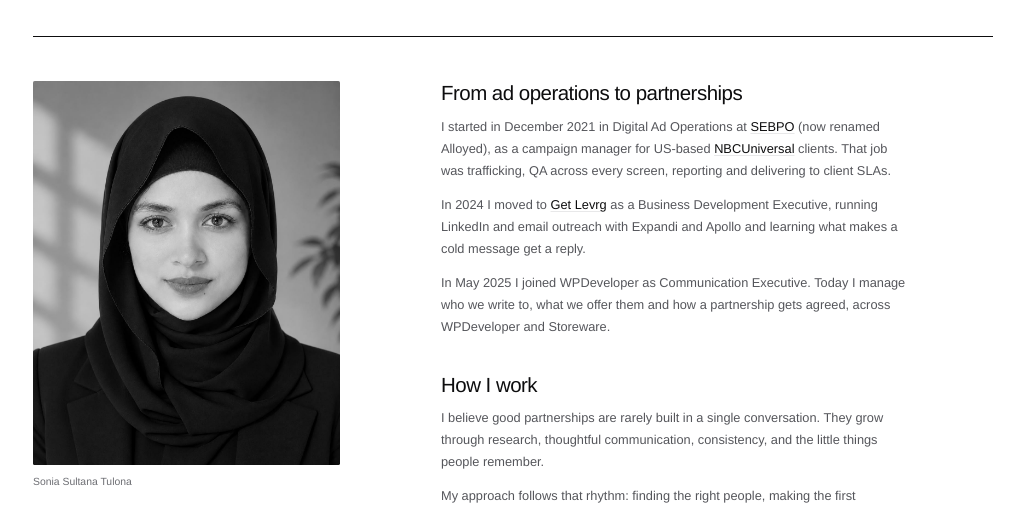
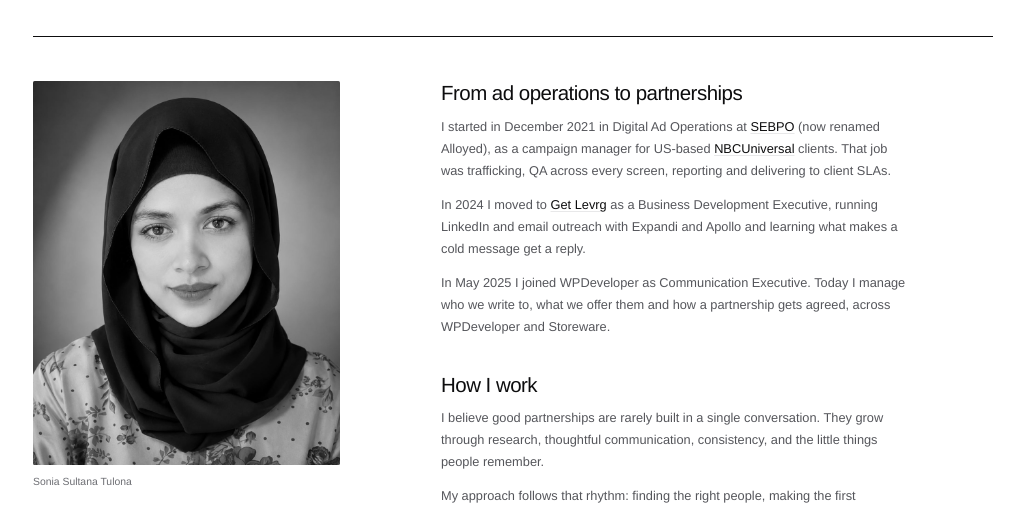
Before and after one commit to tulonaa/tulona.me, a plain HTML site: page about/index.html in a window 1280 px wide. Shown: the part 287-796 px from the top of the page, without its empty margins (127-1146 px from the left). Drawn offline with Linux system fonts and the light colour scheme; a web font is replaced by a local one.

Commit message:
About: use the earlier portrait
Co-Authored-By: Claude Sonnet 5.5 <noreply@anthropic.com>
Claude-Session: https://claude.ai/code/session_01CcL7wFDHEa9dt9SNUbpBS5

```diff
--- a/about/index.html
+++ b/about/index.html
@@ -322,7 +322,7 @@ a.copy{display:inline-block;margin-top:14px;text-decoration:none}
 
   <section class="sb">
     <aside class="sb-l">
-      <figure class="portrait"><img src="../portrait.jpg?v=bw3" width="900" height="1125" alt="Portrait of Sonia Sultana Tulona"><figcaption>Sonia Sultana Tulona</figcaption></figure>
+      <figure class="portrait"><img src="../portrait-old.jpg" width="900" height="1125" alt="Portrait of Sonia Sultana Tulona"><figcaption>Sonia Sultana Tulona</figcaption></figure>
       <div class="off"><p class="me-k">Off the clock</p><ul><li>Traveling</li><li>Lifting</li><li>Reading</li><li>Planning</li><li>Snack hunting</li><li>Side questing</li></ul></div>
     </aside>
     <div class="sb-r">
```
Also changed, not shown: portrait-old.jpg (added).
